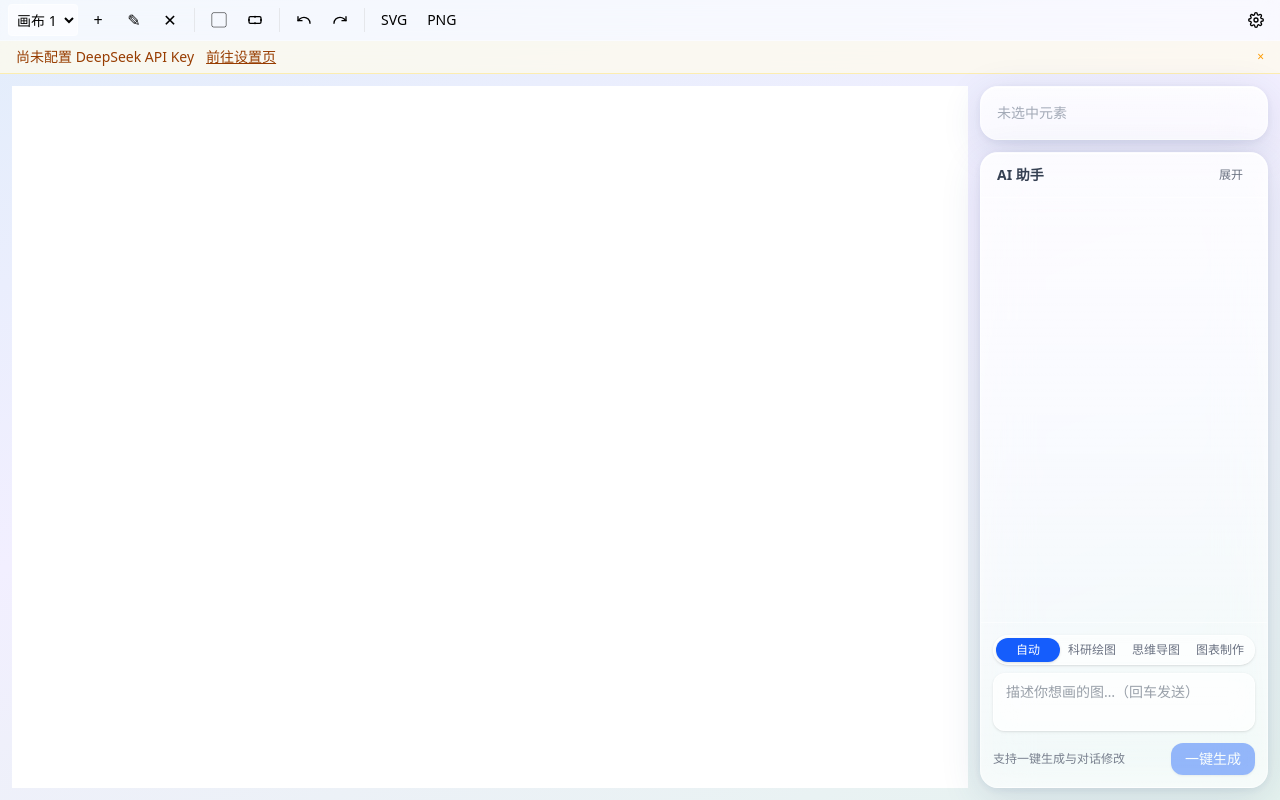
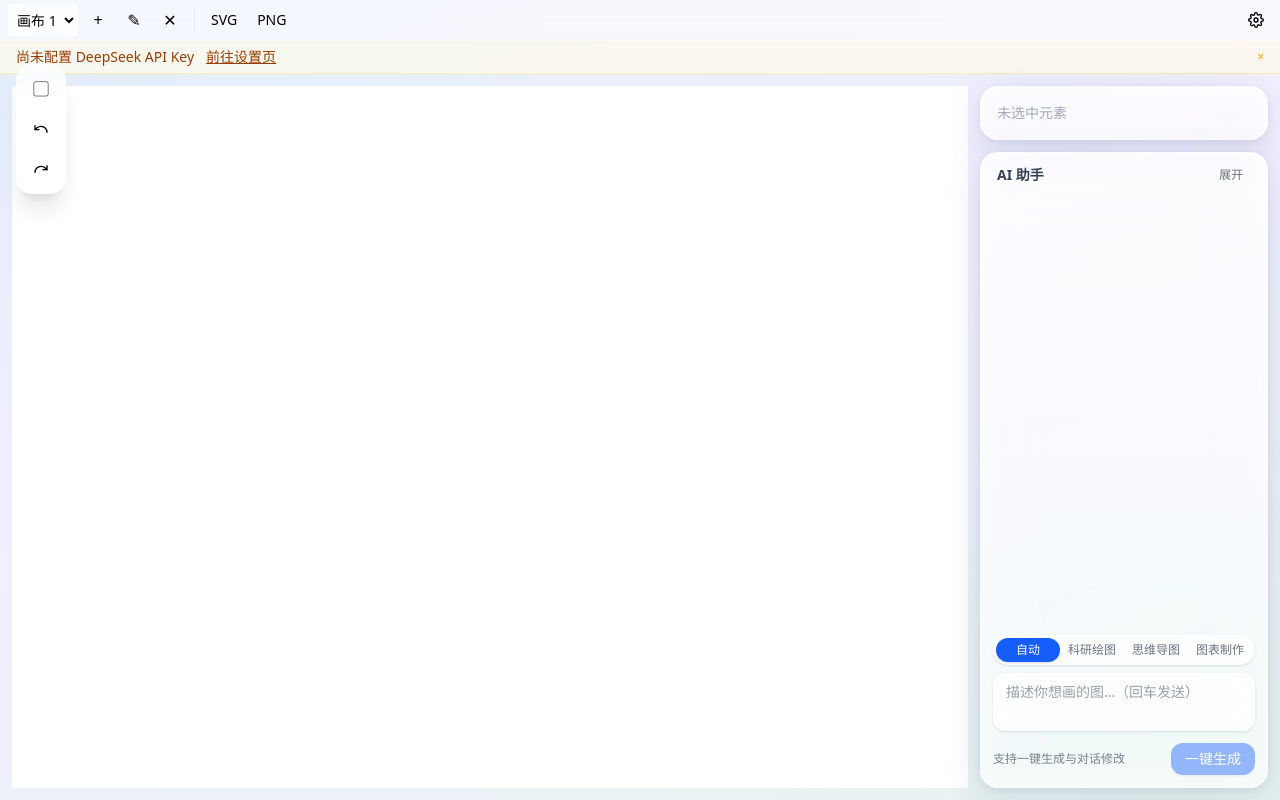
Before and after one commit to WHJ-2007/sci-figure-tool, a Next.js app: page / in a window 1280 px wide. Built offline with nearby package versions, Linux system fonts and the light colour scheme.

Commit message:
feat: 悬浮玻璃坞——顶栏精简画布/导出/设置，左侧坞整合工具（图案+逻辑两区）与撤销重做

```diff
--- a/src/components/editor/Toolbar.tsx
+++ b/src/components/editor/Toolbar.tsx
@@ -88,16 +88,15 @@ export default function Toolbar() {
   const createProject = useCanvasStore((s) => s.createProject);
   const renameProject = useCanvasStore((s) => s.renameProject);
   const deleteProject = useCanvasStore((s) => s.deleteProject);
-  const [open, setOpen] = useState<"shape" | "logic" | null>(null);
-  const shapeRef = useRef<HTMLDivElement>(null);
-  const logicRef = useRef<HTMLDivElement>(null);
+  const [open, setOpen] = useState<"tool" | null>(null);
+  const toolRef = useRef<HTMLDivElement>(null);
 
   // 非阻塞气泡：点击主按钮开/关、点击气泡外任意处关闭（pointerdown 优先于 click，先收气泡再落画布）
   useEffect(() => {
     if (!open) return;
     const onDown = (e: PointerEvent) => {
       const t = e.target as Node;
-      if (shapeRef.current?.contains(t) || logicRef.current?.contains(t)) return;
+      if (toolRef.current?.contains(t)) return;
       setOpen(null);
     };
     window.addEventListener("pointerdown", onDown);
@@ -115,9 +114,15 @@ export default function Toolbar() {
   };
 
   const shapeActive = SHAPE_TOOL_SET.has(tool);
-  const currentShape = SHAPE_TOOLS.find((t) => t.tool === tool)?.label ?? SHAPE_TOOLS[0].label;
+  const currentIcon = shapeActive
+    ? SHAPE_TOOLS.find((t) => t.tool === tool)?.label ?? SHAPE_TOOLS[0].label
+    : tool === "logic"
+      ? LOGIC_ICON
+      : SHAPE_TOOLS[0].label;
 
   return (
+    <>
+      {/* 顶栏：画布管理 + 导出 + 设置（工具/编辑沉到左侧坞） */}
       <div className="relative z-40 flex items-center gap-1 border-b border-white/40 bg-white/60 px-2 py-1 backdrop-blur-md">
         <select
           value={currentProjectId}
@@ -135,52 +140,43 @@ export default function Toolbar() {
         <button title="重命名画布" onClick={onRename} className="lift h-8 w-8 rounded hover:bg-gray-100">✎</button>
         <button title="删除画布" onClick={onDelete} className="lift h-8 w-8 rounded hover:bg-gray-100">✕</button>
         <span className="mx-1 h-6 w-px bg-gray-200" />
-      {/* 图案组：主按钮显示当前选中的子工具图标（选择/小手已合并进默认交互：空白左键拖动平移、右键框选） */}
-      <div className="relative" ref={shapeRef}>
-        <button
-          title="图案"
-          onClick={() => setOpen(open === "shape" ? null : "shape")}
-          className={`lift flex h-8 w-8 items-center justify-center rounded text-base leading-none ${
-            shapeActive || open === "shape" ? "bg-blue-100 text-blue-700 ring-1 ring-blue-400" : "hover:bg-gray-100"
-          }`}
-        >
-          {currentShape}
-        </button>
-        {open === "shape" && (
-          <div className="absolute left-0 top-full z-30 mt-1 grid grid-cols-3 gap-1 rounded-lg border border-white/50 bg-white/75 p-2 shadow-xl backdrop-blur-md">
-            {SHAPE_TOOLS.map((t) => (
-              <ToolButton key={t.tool} item={t} active={t.tool === tool} onClick={() => setTool(t.tool)} />
-            ))}
-          </div>
-        )}
-      </div>
-      {/* 逻辑组 */}
-      <div className="relative" ref={logicRef}>
-        <button
-          title="逻辑"
-          onClick={() => setOpen(open === "logic" ? null : "logic")}
-          className={`lift flex h-8 w-8 items-center justify-center rounded ${
-            tool === "logic" || open === "logic" ? "bg-blue-100 text-blue-700 ring-1 ring-blue-400" : "hover:bg-gray-100"
-          }`}
-        >
-          {LOGIC_ICON}
-        </button>
-        {open === "logic" && (
-          <div className="absolute left-0 top-full z-30 mt-1 rounded-lg border border-white/50 bg-white/75 p-2 shadow-xl backdrop-blur-md">
-            {LOGIC_TOOLS.map((t) => (
-              <ToolButton key={t.tool} item={t} active={t.tool === tool} onClick={() => setTool(t.tool)} />
-            ))}
-          </div>
-        )}
-      </div>
-      <span className="mx-1 h-6 w-px bg-gray-200" />
-      <button title="撤销" onClick={undo} disabled={isGenerating} className="lift flex h-8 w-8 items-center justify-center rounded hover:bg-gray-100 disabled:opacity-40 disabled:hover:bg-transparent">{UNDO_ICON}</button>
-      <button title="重做" onClick={redo} disabled={isGenerating} className="lift flex h-8 w-8 items-center justify-center rounded hover:bg-gray-100 disabled:opacity-40 disabled:hover:bg-transparent">{REDO_ICON}</button>
-      <span className="mx-1 h-6 w-px bg-gray-200" />
         <button title="导出 SVG" onClick={() => exportSvgFile(doc)} className="lift rounded px-2 py-1 text-sm hover:bg-gray-100">SVG</button>
         <button title="导出 PNG" onClick={() => exportPng(doc).catch(console.error)} className="lift rounded px-2 py-1 text-sm hover:bg-gray-100">PNG</button>
         <span className="flex-1" />
         <Link href="/settings" className="lift flex h-8 w-8 items-center justify-center rounded hover:bg-gray-100" title="设置">{SETTINGS_ICON}</Link>
       </div>
+      {/* 左侧悬浮玻璃坞：工具（图案+逻辑两区气泡）+ 编辑（撤销/重做） */}
+      <div className="fixed left-4 top-16 z-40 flex flex-col items-center gap-1 rounded-2xl border border-white/50 bg-white/70 p-1.5 shadow-xl backdrop-blur-md">
+        <div className="relative" ref={toolRef}>
+          <button
+            title="工具"
+            onClick={() => setOpen(open === "tool" ? null : "tool")}
+            className={`lift flex h-9 w-9 items-center justify-center rounded text-base leading-none ${
+              shapeActive || tool === "logic" || open === "tool" ? "bg-blue-100 text-blue-700 ring-1 ring-blue-400" : "hover:bg-gray-100"
+            }`}
+          >
+            {currentIcon}
+          </button>
+          {open === "tool" && (
+            <div className="absolute left-full top-0 z-40 ml-2 w-40 rounded-xl border border-white/50 bg-white/80 p-2 shadow-xl backdrop-blur-md">
+              <div className="mb-1 px-1 text-[10px] font-medium text-gray-400">图案</div>
+              <div className="grid grid-cols-3 gap-1">
+                {SHAPE_TOOLS.map((t) => (
+                  <ToolButton key={t.tool} item={t} active={t.tool === tool} onClick={() => setTool(t.tool)} />
+                ))}
+              </div>
+              <div className="mb-1 mt-2 px-1 text-[10px] font-medium text-gray-400">逻辑</div>
+              <div className="grid grid-cols-3 gap-1">
+                {LOGIC_TOOLS.map((t) => (
+                  <ToolButton key={t.tool} item={t} active={t.tool === tool} onClick={() => setTool(t.tool)} />
+                ))}
+              </div>
+            </div>
+          )}
+        </div>
+        <button title="撤销" onClick={undo} disabled={isGenerating} className="lift flex h-9 w-9 items-center justify-center rounded hover:bg-gray-100 disabled:opacity-40">{UNDO_ICON}</button>
+        <button title="重做" onClick={redo} disabled={isGenerating} className="lift flex h-9 w-9 items-center justify-center rounded hover:bg-gray-100 disabled:opacity-40">{REDO_ICON}</button>
+      </div>
+    </>
   );
 }
```
Also changed, not shown: 2 other files (tests, documents, lock files or other folders). Lines whose indentation alone changed are shown as unchanged.
